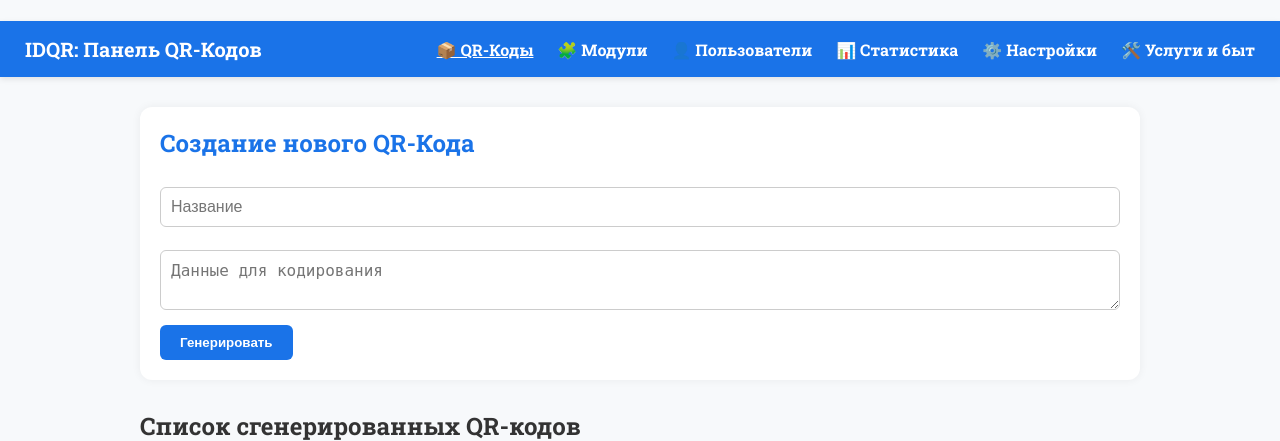
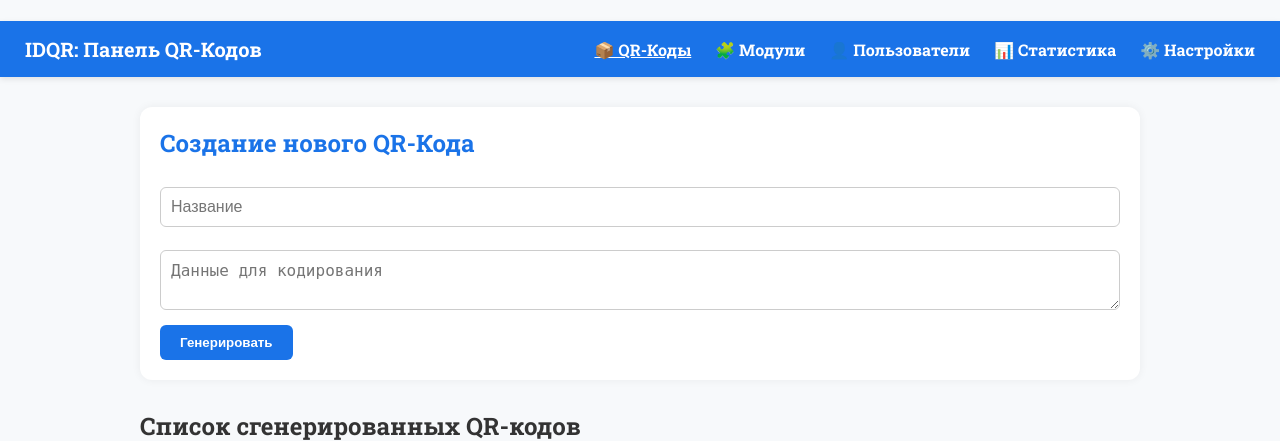
Before and after one commit to Darhan-man/idqr-platform, a FastAPI app: page /dashboard/qr in a window 1280 px wide. Shown: the top 441 px of the page. Run offline with FastAPI, Linux system fonts and the light colour scheme; data that the repository does not hold is empty.

Commit message:
Update qr.html

```diff
--- a/templates/qr.html
+++ b/templates/qr.html
@@ -15,7 +15,6 @@
             <a href="/dashboard/users" class="{{ 'active' if active == 'users' else '' }}">👤 Пользователи</a>
             <a href="/dashboard/stats" class="{{ 'active' if active == 'stats' else '' }}">📊 Статистика</a>
             <a href="/dashboard/settings" class="{{ 'active' if active == 'settings' else '' }}">⚙️ Настройки</a>
-            <a href="/dashboard/services" class="{{ 'active' if active == 'services' else '' }}">🛠️ Услуги и быт</a>
         </nav>
     </div>
 
```
